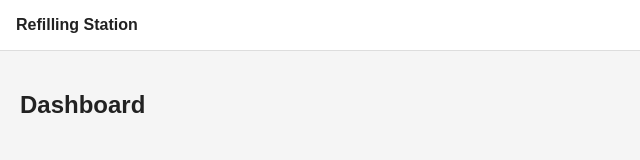
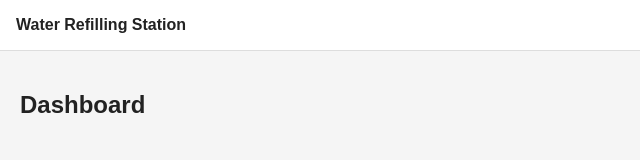
Before and after one commit to Russell28/refilling-station-app, a React (Vite) app: page / in a window 1280 px wide. Shown: the top 160 px of the page, without its empty margins (0-640 px from the left). Built offline with nearby package versions, Linux system fonts and the light colour scheme.

Commit message:
WR-10 feat: add app routes

```diff
--- a/src/App.tsx
+++ b/src/App.tsx
@@ -1,10 +1,13 @@
+import { Routes, Route } from "react-router-dom";
 import AppLayout from "./layouts/AppLayout";
 import DashboardPage from "./pages/DashboardPage";
 
 export default function App() {
   return (
     <AppLayout>
-      <DashboardPage />
+      <Routes>
+        <Route path="/" element={<DashboardPage />} />
+      </Routes>
     </AppLayout>
   );
 }
--- a/src/layouts/AppLayout.tsx
+++ b/src/layouts/AppLayout.tsx
@@ -12,7 +12,7 @@ export default function AppLayout({ children }: Props) {
                     padding: 16,
                 }}
             >
-                <strong>Refilling Station</strong>
+                <strong>Water Refilling Station</strong>
             </header>
 
             <main style={{ padding: 20 }}>{children}</main>
```
